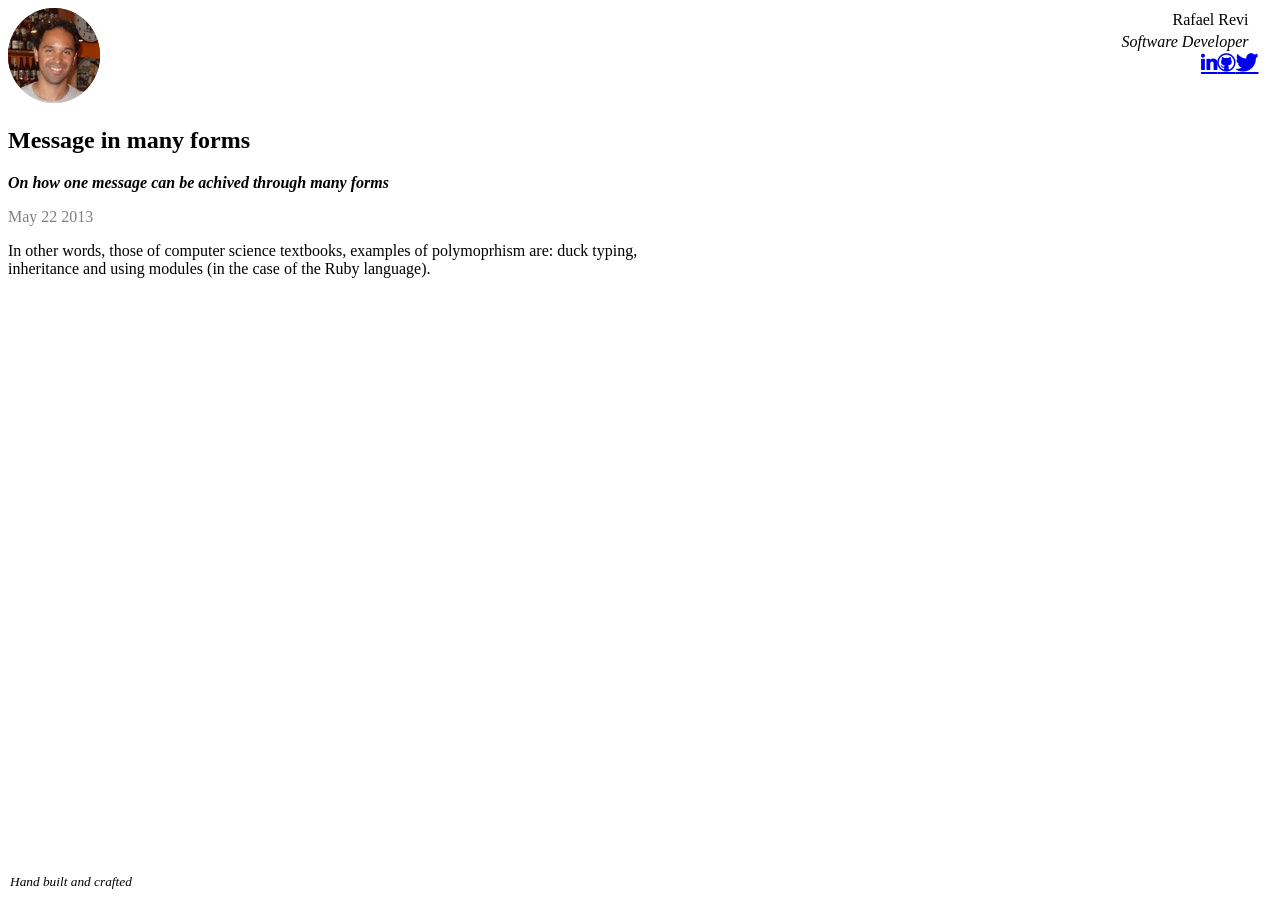
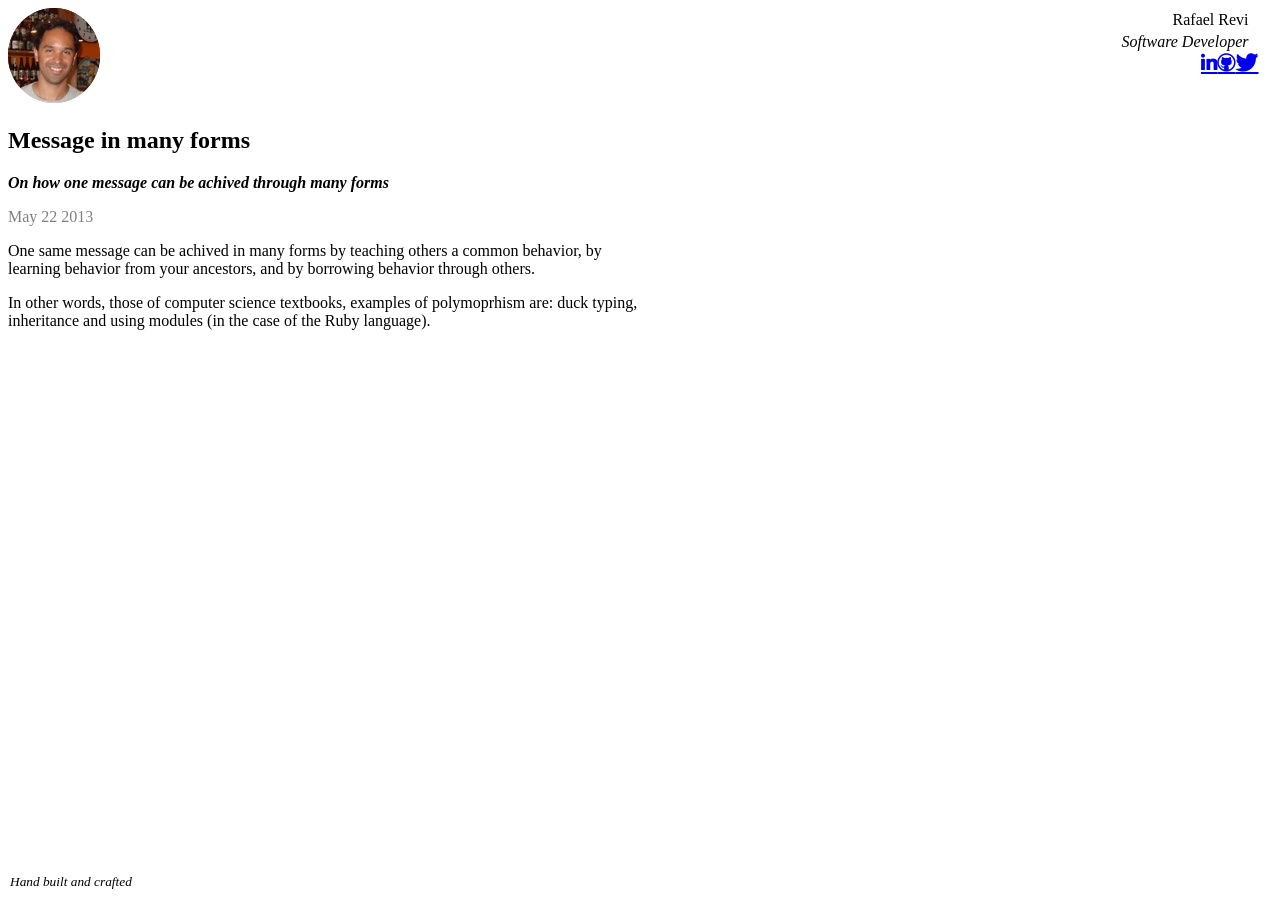
Before and after one commit to rrevi/rrevi.github.io, a Jekyll site: the page built from _posts/2013-05-22-messages-having-many-forms.md, in a window 1280 px wide. Built offline with Jekyll 4.4.1, drawn with Linux system fonts in a browser that asks for light colours; nearby versions of some CDN libraries.

Commit message:
Updated 2013-05-22-messages-having-many-forms.md

```diff
--- a/_posts/2013-05-22-messages-having-many-forms.md
+++ b/_posts/2013-05-22-messages-having-many-forms.md
@@ -6,4 +6,6 @@
 
 ---
 
+One same message can be achived in many forms by teaching others a common behavior, by learning behavior from your ancestors, and by borrowing behavior through others.
+
 In other words, those of computer science textbooks, examples of polymoprhism are: duck typing, inheritance and using modules \(in the case of the Ruby language\).
```
